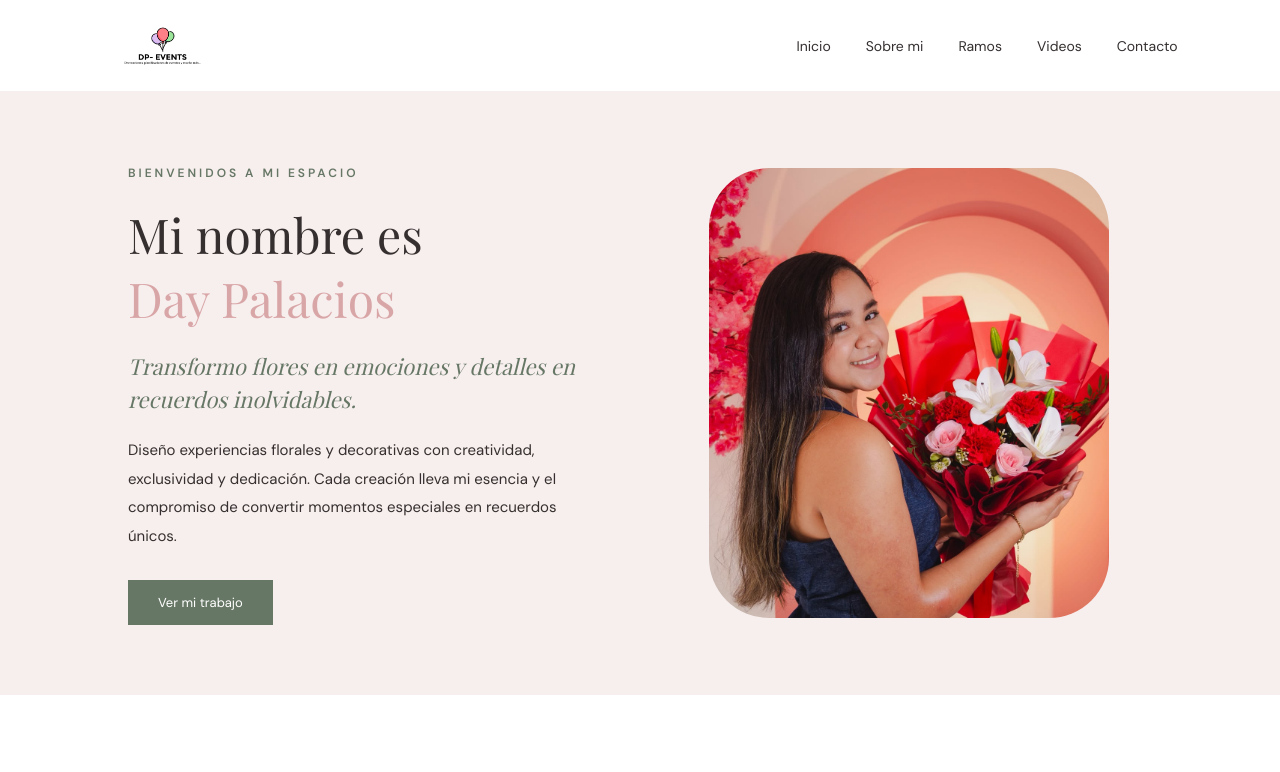
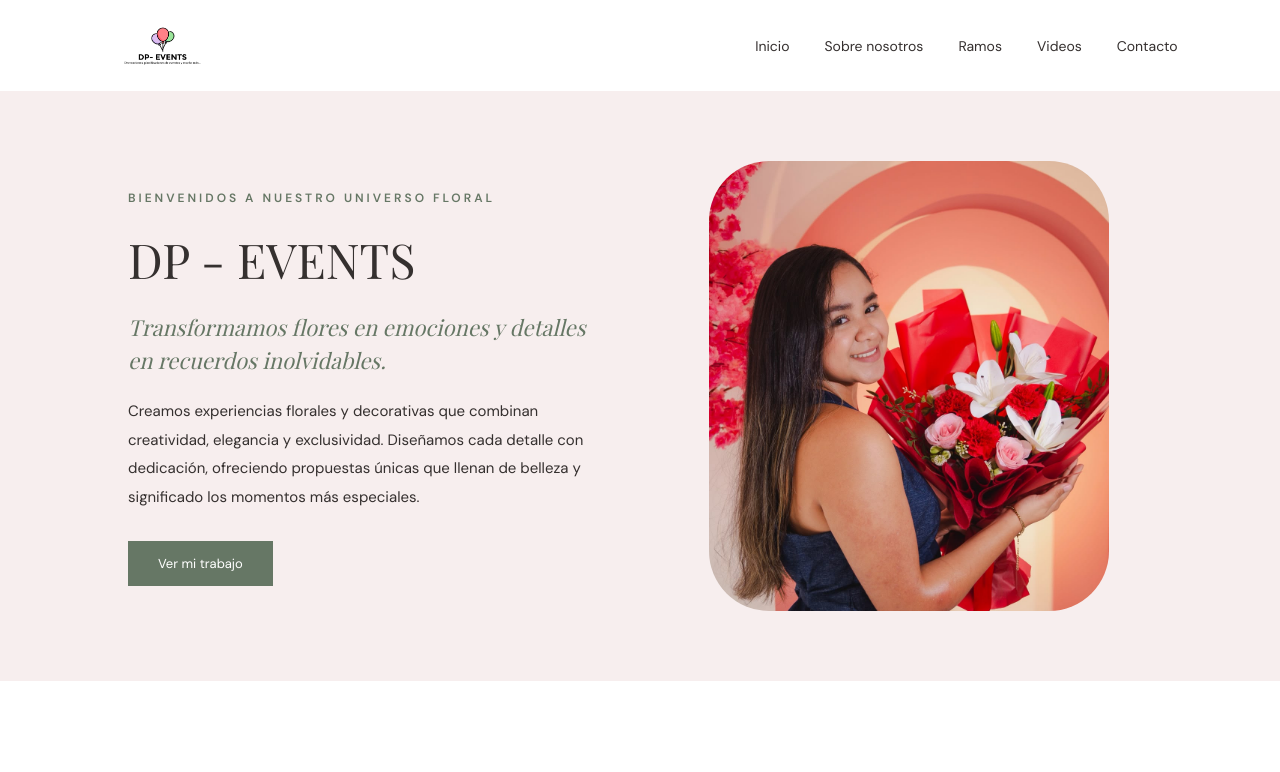
Before and after one commit to joelperazasalarrue-ui/DP-EVENTS, a plain HTML site: page index.html in a window 1280 px wide. Shown: the top 772 px of the page. Drawn offline with nearby package versions, Linux system fonts and the light colour scheme.

Commit message:
Actualizacion de la pagina

```diff
--- a/index.html
+++ b/index.html
@@ -23,7 +23,7 @@
 
         <ul class="menu-links" id="menu-links">
             <li><a href="#inicio">Inicio</a></li>
-            <li><a href="#mision">Sobre mi</a></li>
+            <li><a href="#mision">Sobre nosotros</a></li>
             <li><a href="html/portafolio.html">Ramos</a></li>
              <li><a href="#videos">Videos</a></li>
             <li><a href="#contacto">Contacto</a></li>
@@ -35,15 +35,16 @@
     <section class="inicio" id="inicio">
 
         <div class="inicio-texto">
-            <span class="subtitulo">BIENVENIDOS A MI ESPACIO</span>
+            <span class="subtitulo">BIENVENIDOS A NUESTRO UNIVERSO FLORAL</span>
 
-            <h1>Mi nombre es <span>Day Palacios</span></h1>
-            <h3>Transformo flores en emociones y detalles en recuerdos inolvidables.</h3>
+            <h1>DP - EVENTS</span></h1>
+            <h3>Transformamos flores en emociones y detalles en recuerdos inolvidables.</h3>
             <p>
-               Diseño experiencias florales y decorativas con
-               creatividad, exclusividad y dedicación. Cada creación
-               lleva mi esencia y el compromiso de convertir momentos
-               especiales en recuerdos únicos.
+               Creamos experiencias florales y decorativas que
+               combinan creatividad, elegancia y exclusividad.
+               Diseñamos cada detalle con dedicación, ofreciendo
+               propuestas únicas que llenan de belleza y significado
+               los momentos más especiales.
             </p>
 
             <a href="#portafolio" class="boton">Ver mi trabajo</a>
@@ -227,11 +228,11 @@
 
     <span class="subtitulo">HAGAMOS ALGO JUNTOS</span>
 
-    <h2>¿Te gusta mi trabajo?</h2>
+    <h2>¿Te gusta nuestro trabajo?</h2>
 
     <p>
-        Puedes escribirme y trabajamos juntos.
-        Me encantará conocer tus ideas y crear algo especial para ti.
+        Puedes escribirnos y trabajamos juntos.
+        Nos encantará conocer tus ideas y crear algo especial para ti.
     </p>
 
    <a href="https://wa.me/50375059878?text=Hola%20Day,%20me%20gustaria%20conocer%20mas%20sobre%20tus%20arreglos%20florales."
@@ -263,7 +264,7 @@
 
         </div>
 
-        <p>© 2026 Day Palacios. Todos los derechos reservados.</p>
+        <p>© 2026 DP - EVENTS. Todos los derechos reservados.</p>
 
     </footer>
 
```
Also changed, not shown: html/portafolio.html (+2 -2 lines), img/ramos/ramo_grande1.jpeg.
